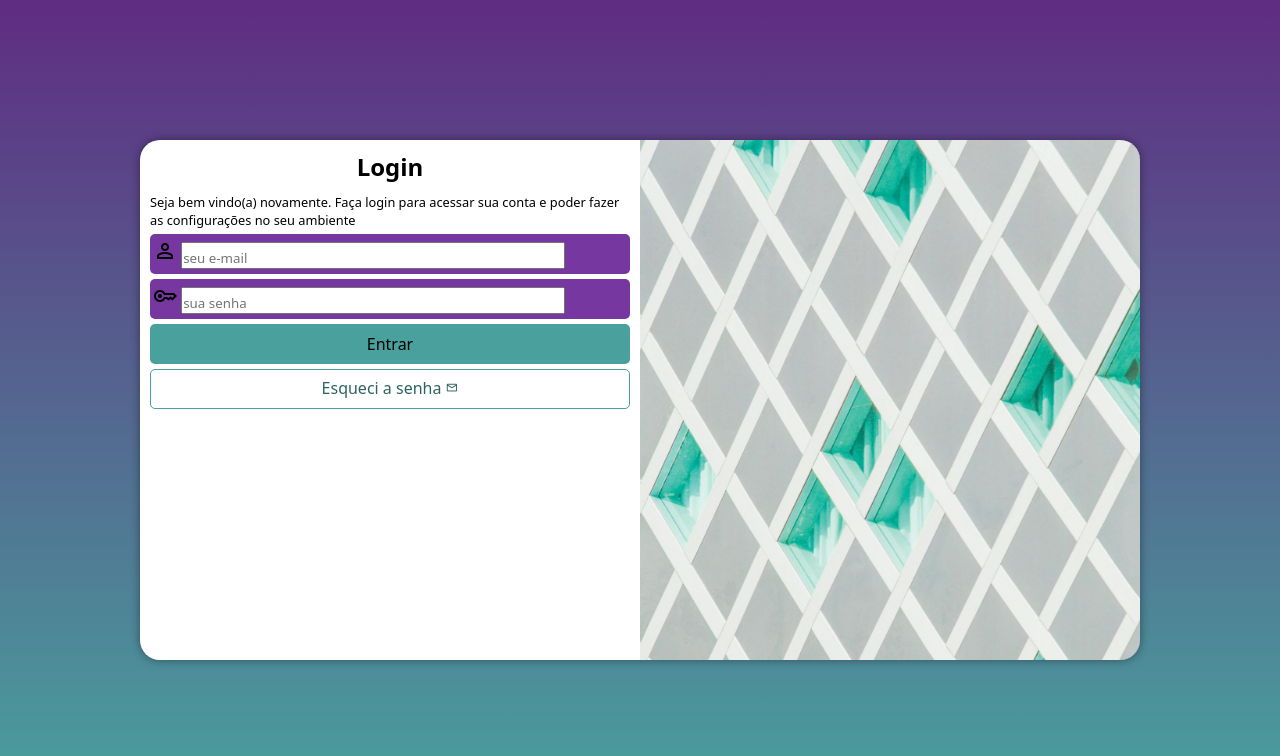
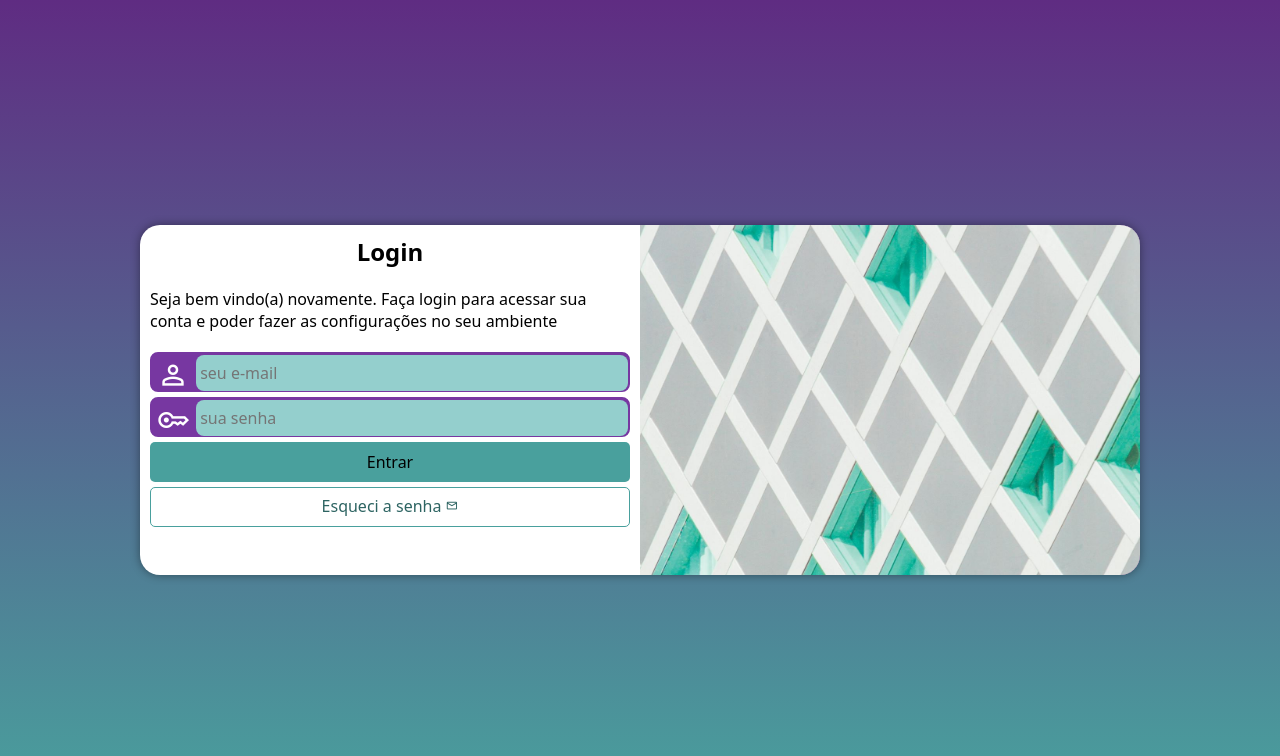
Before and after one commit to GalbiatiFelipe/projeto-login, a plain HTML site: page index.html in a window 1280 px wide. Drawn offline with nearby package versions, Linux system fonts and the light colour scheme.

Commit message:
finalização do projeto

```diff
--- a/estilos/media-query.css
+++ b/estilos/media-query.css
@@ -7,6 +7,7 @@
 
     section#login {
         width: 90vw;
+        height: 290px;
     }
 
     section#login div#imagem {
@@ -30,8 +31,14 @@
         background-image: linear-gradient(to top, #49a09d, #5f2c82);
     }
 
+    div#formulario p {
+        font-size: 1em;
+        margin: 20px 0px;
+    }
+
     section#login {
         width: 1000px;
+        height: 350px;
     }
 
     section#login div#imagem {
@@ -45,4 +52,9 @@
         width: 50%;
 
     }
+    .campo input {
+        width: calc(100% - 44.5px);
+        transform: translatey(-12px);
+    }
+
 }
--- a/estilos/style.css
+++ b/estilos/style.css
@@ -31,7 +31,7 @@ main {
     position: absolute;
     top: 50%;
     left: 50%;
-    transform: translate(-50%, -50%);
+
     overflow: hidden;
 
     background-color: white;
@@ -42,6 +42,7 @@ main {
 
     transition: width 0.3s, height 0.3s;
     -o-transition-timing-function: ease;
+    transform: translate(-50%, -50%);
 }
 
 section#login div#imagem {
@@ -67,25 +68,39 @@ div#formulario p {
 form .campo {
     background-color: #7737a1;
     display: block;
+    border: 2px solid #7737a1;
     height: 40px;
-    border-radius: 5px;
+    border-radius: 8px;
     margin: 5px 0px;
 }
 
-form .campo span {
-   padding-top: 5px;
-   padding-left: 3px;
+.campo span {
+    color: white;
+    font-size: 2em;
+    width: 40px;
+    padding: 5px;
 }
 
-form .campo .preencher {
-    padding-top: 5px;
-    width: 80%;
+.campo input {
+    background-color: #94cfcd;
+    font-size: 1em;
+    height: 100%;
+    width: calc(100% - 44.5px);
+
+    border: 0px;
+    border-radius: 8px;
+    padding: 4px;
+
+    transform: translatey(-13px);
+}
+
+.campo input:focus-within {
+    background-color: white;
 }
 
 form label {
     display: none;
 }
-
 
 form > input[type=submit] {
     display: block;
```
